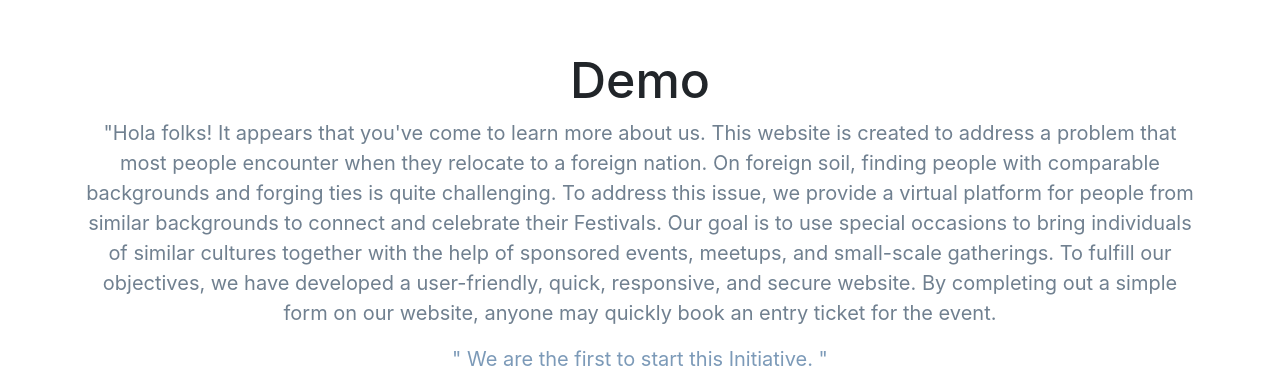
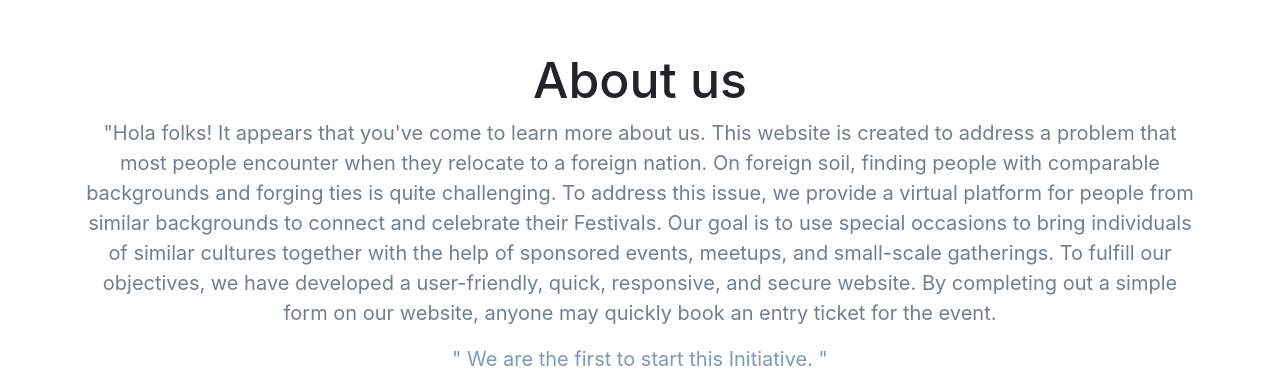
Before and after one commit to DedicatedToCloud08/x21127352-CPP-Project, a Django app: page /about in a window 1280 px wide. Shown: the part 56-426 px from the top of the page. Run offline with Django 3.2, Linux system fonts and the light colour scheme; some libraries are stand-ins or nearby versions.

Commit message:
Demonstration

```diff
--- a/EBS2021/templates/about.html
+++ b/EBS2021/templates/about.html
@@ -3,7 +3,7 @@
 {% include 'header.html'%}
 
 <div class="container" style="margin-top: 50px;">
-    <h2 class="text-center" style="font-size: 50px;">Demo</h2>
+    <h2 class="text-center" style="font-size: 50px;">About us</h2>
     <p class="text-center" style="font-size: 20px;color: slategray;">
         "Hola folks! It appears that you've come to learn more about us. This website is created to address a problem that most people encounter when they relocate to a foreign nation. On foreign soil, finding people with comparable backgrounds and forging ties is quite challenging. To address this issue, we provide a virtual platform for people from similar backgrounds to connect and celebrate their Festivals. Our goal is to use special occasions to bring individuals of similar cultures together with the help of sponsored events, meetups, and small-scale gatherings. To fulfill our objectives, we have developed a user-friendly, quick, responsive, and secure website. By completing out a simple form on our website, anyone may quickly book an entry ticket for the event. </p>
 
```
